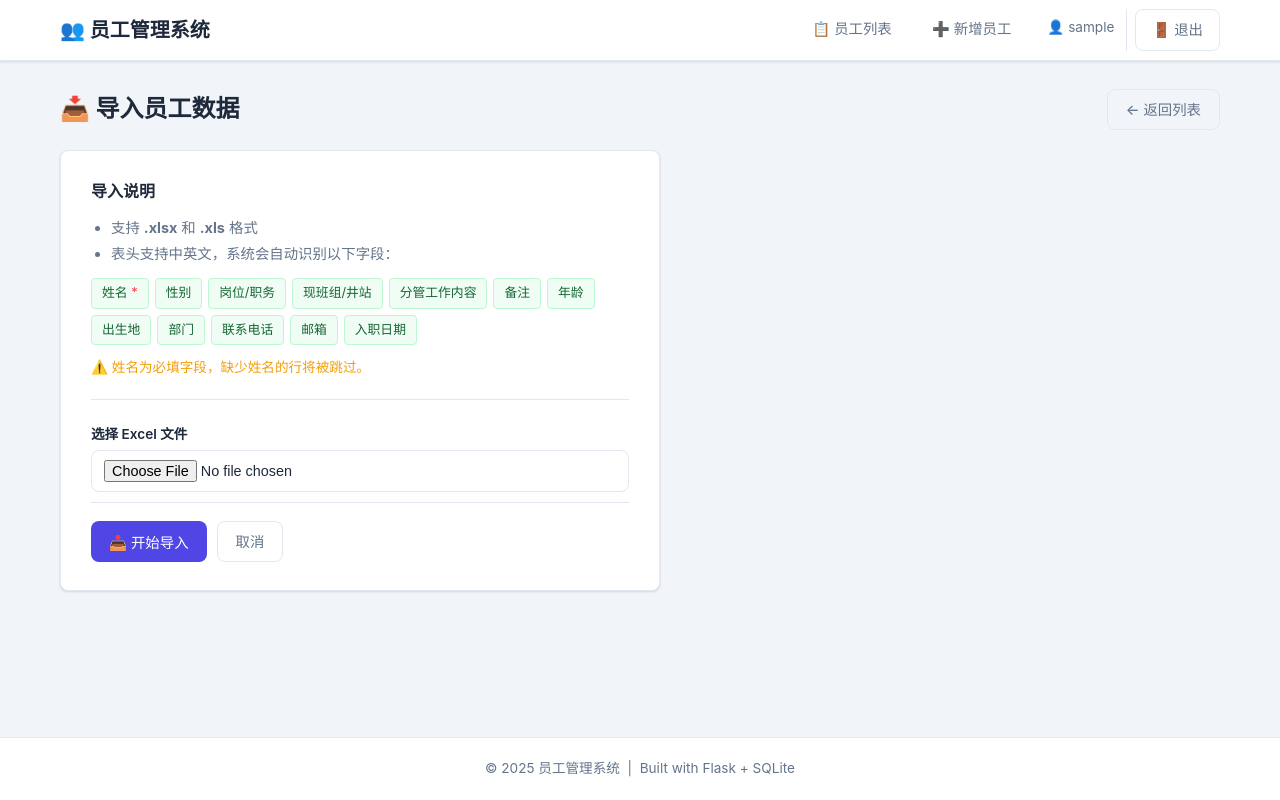
After one commit to cocobobovv/employee-management, a Flask app: page /import in a window 1280 px wide. The commit adds this page. Run offline with Flask 3, Linux system fonts and the light colour scheme; the visitor is signed in with stand-in values (Sample User, id 1); some libraries are stand-ins or nearby versions.

Commit message:
更新员工字段+新增Excel导入功能：添加team_station/work_content/remarks字段；支持.xls/.xlsx导入导出

```diff
--- a/app.py
+++ b/app.py
@@ -13,7 +13,7 @@ from typing import Optional
 from flask import (Flask, render_template, request, redirect,
                    url_for, flash, jsonify, send_file, Response, session)
 from flask_wtf.csrf import CSRFProtect
-from openpyxl import Workbook
+from openpyxl import Workbook, load_workbook
 
 from models import db, Employee, User
 from sqlalchemy.exc import SQLAlchemyError
@@ -40,7 +40,7 @@ with app.app_context():
         admin.set_password('admin123')
         db.session.add(admin)
         db.session.commit()
-        print('✅ 默认管理员已创建：admin / admin123')
+        print('默认管理员已创建：admin / admin123 请及时修改密码！')
 
 
 # ──────────────────────────────────────────────
@@ -114,9 +114,9 @@ def index() -> str:
     if search_query:
         query = query.filter(
             Employee.name.contains(search_query) |
-            Employee.birthplace.contains(search_query) |
-            Employee.department.contains(search_query) |
-            Employee.position.contains(search_query)
+            Employee.team_station.contains(search_query) |
+            Employee.position.contains(search_query) |
+            Employee.department.contains(search_query)
         )
 
     if gender_filter:
@@ -167,12 +167,15 @@ def add() -> str:
             employee = Employee(
                 name=request.form['name'].strip(),
                 gender=request.form['gender'].strip(),
-                age=int(request.form['age']),
-                birthplace=request.form['birthplace'].strip(),
-                department=request.form.get('department', '').strip(),
-                position=request.form.get('position', '').strip(),
-                phone=request.form.get('phone', '').strip(),
-                email=request.form.get('email', '').strip(),
+                age=_parse_int(request.form.get('age')),
+                birthplace=request.form.get('birthplace', '').strip() or None,
+                department=request.form.get('department', '').strip() or None,
+                position=request.form.get('position', '').strip() or None,
+                team_station=request.form.get('team_station', '').strip() or None,
+                work_content=request.form.get('work_content', '').strip() or None,
+                remarks=request.form.get('remarks', '').strip() or None,
+                phone=request.form.get('phone', '').strip() or None,
+                email=request.form.get('email', '').strip() or None,
                 hire_date=hire_date,
             )
             db.session.add(employee)
@@ -202,12 +205,15 @@ def edit(id: int) -> str:
         try:
             employee.name = request.form['name'].strip()
             employee.gender = request.form['gender'].strip()
-            employee.age = int(request.form['age'])
-            employee.birthplace = request.form['birthplace'].strip()
-            employee.department = request.form.get('department', '').strip()
-            employee.position = request.form.get('position', '').strip()
-            employee.phone = request.form.get('phone', '').strip()
-            employee.email = request.form.get('email', '').strip()
+            employee.age = _parse_int(request.form.get('age'))
+            employee.birthplace = request.form.get('birthplace', '').strip() or None
+            employee.department = request.form.get('department', '').strip() or None
+            employee.position = request.form.get('position', '').strip() or None
+            employee.team_station = request.form.get('team_station', '').strip() or None
+            employee.work_content = request.form.get('work_content', '').strip() or None
+            employee.remarks = request.form.get('remarks', '').strip() or None
+            employee.phone = request.form.get('phone', '').strip() or None
+            employee.email = request.form.get('email', '').strip() or None
             hire_date, date_err = _parse_date(request.form.get('hire_date'))
             if date_err:
                 flash(f'❌ {date_err}', 'danger')
@@ -246,13 +252,15 @@ def export_csv() -> Response:
     writer = csv.writer(output)
 
     # 表头
-    writer.writerow(['编号', '姓名', '性别', '年龄', '出生地',
-                     '部门', '职位', '电话', '邮箱', '入职日期'])
+    writer.writerow(['编号', '姓名', '性别', '岗位/职务', '现班组/井站',
+                     '分管工作内容', '备注', '年龄', '出生地',
+                     '部门', '电话', '邮箱', '入职日期'])
 
     for emp in employees:
         writer.writerow([
-            emp.id, emp.name, emp.gender, emp.age, emp.birthplace,
-            emp.department, emp.position, emp.phone, emp.email,
+            emp.id, emp.name, emp.gender, emp.position, emp.team_station,
+            emp.work_content, emp.remarks, emp.age, emp.birthplace,
+            emp.department, emp.phone, emp.email,
             emp.hire_date.strftime('%Y-%m-%d') if emp.hire_date else ''
         ])
 
@@ -270,14 +278,16 @@ def export_excel() -> Response:
     ws.title = '员工信息'
 
     # 表头
-    headers = ['编号', '姓名', '性别', '年龄', '出生地',
-               '部门', '职位', '电话', '邮箱', '入职日期']
+    headers = ['编号', '姓名', '性别', '岗位/职务', '现班组/井站',
+               '分管工作内容', '备注', '年龄', '出生地',
+               '部门', '电话', '邮箱', '入职日期']
     ws.append(headers)
 
     for emp in employees:
         ws.append([
-            emp.id, emp.name, emp.gender, emp.age, emp.birthplace,
-            emp.department, emp.position, emp.phone, emp.email,
+            emp.id, emp.name, emp.gender, emp.position, emp.team_station,
+            emp.work_content, emp.remarks, emp.age, emp.birthplace,
+            emp.department, emp.phone, emp.email,
             emp.hire_date.strftime('%Y-%m-%d') if emp.hire_date else ''
         ])
 
@@ -295,6 +305,98 @@ def export_excel() -> Response:
         as_attachment=True,
         download_name='employees.xlsx'
     )
+
+
+@app.route('/import', methods=['GET', 'POST'])
+@login_required
+def import_employees():
+    """导入 Excel 员工数据"""
+    if request.method == 'POST':
+        file = request.files.get('file')
+        if not file or file.filename == '':
+            flash('❌ 请选择要导入的 Excel 文件', 'danger')
+            return render_template('import.html')
+
+        # 判断文件格式
+        filename = file.filename.lower()
+        if filename.endswith('.xlsx'):
+            try:
+                wb = load_workbook(file)
+            except Exception:
+                flash('❌ 无法读取 .xlsx 文件，请检查格式', 'danger')
+                return render_template('import.html')
+        elif filename.endswith('.xls'):
+            try:
+                # 用 xlrd 读取旧格式
+                import xlrd
+                xls_wb = xlrd.open_workbook(file_contents=file.read())
+                xls_ws = xls_wb.sheet_by_index(0)
+                wb = _xlrd_to_openpyxl(xls_ws)
+            except Exception as e:
+                flash(f'❌ 无法读取 .xls 文件：{str(e)}', 'danger')
+                return render_template('import.html')
+        else:
+            flash('❌ 仅支持 .xls 和 .xlsx 格式', 'danger')
+            return render_template('import.html')
+
+        try:
+            ws = wb.active
+            header_row = [str(c.value or '').strip() for c in ws[1]]
+
+            # 字段名映射（支持中英文表头）
+            field_map = _build_field_map(header_row)
+
+            success_count = 0
+            error_count = 0
+            errors_detail = []
+
+            for row_idx in range(2, ws.max_row + 1):
+                row_data = {}
+                for col_idx, field_name in field_map.items():
+                    cell = ws.cell(row=row_idx, column=col_idx + 1)
+                    row_data[field_name] = str(cell.value).strip() if cell.value is not None else ''
+
+                name = row_data.get('name', '')
+                if not name:
+                    error_count += 1
+                    errors_detail.append(f'第 {row_idx} 行：姓名为空')
+                    continue
+
+                try:
+                    employee = Employee(
+                        name=name,
+                        gender=row_data.get('gender', ''),
+                        age=_parse_int(row_data.get('age')),
+                        birthplace=row_data.get('birthplace') or None,
+                        department=row_data.get('department') or None,
+                        position=row_data.get('position') or None,
+                        team_station=row_data.get('team_station') or None,
+                        work_content=row_data.get('work_content') or None,
+                        remarks=row_data.get('remarks') or None,
+                        phone=row_data.get('phone') or None,
+                        email=row_data.get('email') or None,
+                        hire_date=_parse_date(row_data.get('hire_date'))[0],
+                    )
+                    db.session.add(employee)
+                    success_count += 1
+                except Exception as e:
+                    error_count += 1
+                    errors_detail.append(f'第 {row_idx} 行（{name}）：{str(e)}')
+
+            db.session.commit()
+            msg = f'✅ 导入完成：成功 {success_count} 条'
+            if error_count:
+                msg += f'，失败 {error_count} 条'
+                for err in errors_detail[:5]:
+                    msg += f'<br>  - {err}'
+                if len(errors_detail) > 5:
+                    msg += f'<br>  - ...及其他 {len(errors_detail) - 5} 条错误'
+            flash(msg, 'success' if error_count == 0 else 'warning')
+            return redirect(url_for('index'))
+        except Exception as e:
+            flash(f'❌ 导入失败：{str(e)}', 'danger')
+
+    return render_template('import.html')
 
 
 # ══════════════════════════════════════════════
@@ -350,12 +452,15 @@ def api_create() -> Response:
         employee = Employee(
             name=data['name'],
             gender=data['gender'],
-            age=int(data['age']),
-            birthplace=data['birthplace'],
-            department=data.get('department', ''),
-            position=data.get('position', ''),
-            phone=data.get('phone', ''),
-            email=data.get('email', ''),
+            age=_parse_int(data.get('age')),
+            birthplace=data.get('birthplace') or None,
+            department=data.get('department') or None,
+            position=data.get('position') or None,
+            team_station=data.get('team_station') or None,
+            work_content=data.get('work_content') or None,
+            remarks=data.get('remarks') or None,
+            phone=data.get('phone') or None,
+            email=data.get('email') or None,
             hire_date=hire_date,
         )
         db.session.add(employee)
@@ -417,13 +522,19 @@ def api_update(id: int) -> Response:
         if 'gender' in data:
             employee.gender = data['gender']
         if 'age' in data:
-            employee.age = int(data['age'])
+            employee.age = _parse_int(data['age'])
         if 'birthplace' in data:
             employee.birthplace = data['birthplace']
         if 'department' in data:
             employee.department = data['department']
         if 'position' in data:
             employee.position = data['position']
+        if 'team_station' in data:
+            employee.team_station = data['team_station']
+        if 'work_content' in data:
+            employee.work_content = data['work_content']
+        if 'remarks' in data:
+            employee.remarks = data['remarks']
         if 'phone' in data:
             employee.phone = data['phone']
         if 'email' in data:
@@ -480,17 +591,16 @@ def _validate_employee_data(data):
         errors['gender'] = '性别只能为「男」或「女」'
 
     age_raw = data.get('age', '')
-    try:
-        age = int(age_raw)
-        if age < 16 or age > 100:
-            errors['age'] = '年龄必须在 16 到 100 之间'
-    except (ValueError, TypeError):
-        errors['age'] = '年龄必须是有效数字'
+    if age_raw:
+        try:
+            age = int(age_raw)
+            if age < 16 or age > 100:
+                errors['age'] = '年龄必须在 16 到 100 之间'
+        except (ValueError, TypeError):
+            errors['age'] = '年龄必须是有效数字'
 
     birthplace = data.get('birthplace', '').strip()
-    if not birthplace:
-        errors['birthplace'] = '出生地不能为空'
-    elif len(birthplace) > 100:
+    if birthplace and len(birthplace) > 100:
         errors['birthplace'] = '出生地不能超过 100 个字符'
 
     phone = data.get('phone', '').strip()
@@ -534,6 +644,62 @@ def _parse_date(date_str: Optional[str]) -> tuple[Optional[date], Optional[str]]
         return None, '日期格式不正确（应为 YYYY-MM-DD）'
 
 
+def _build_field_map(header_row):
+    """将 Excel 表头映射到 Employee 模型字段名"""
+    mapping = {
+        '姓名': 'name', 'name': 'name',
+        '性别': 'gender', 'gender': 'gender',
+        '年龄': 'age', 'age': 'age',
+        '出生地': 'birthplace', 'birthplace': 'birthplace',
+        '部门': 'department', 'department': 'department',
+        '岗位': 'position', '职务': 'position',
+        '岗位/职务': 'position', '职位': 'position', 'position': 'position',
+        '现班组': 'team_station', '井站': 'team_station',
+        '现班组/井站': 'team_station', '班组': 'team_station', 'team_station': 'team_station',
+        '分管工作内容': 'work_content', '工作内容': 'work_content',
+        'work_content': 'work_content',
+        '备注': 'remarks', 'remark': 'remarks', 'remarks': 'remarks',
+        '电话': 'phone', '联系电话': 'phone', 'phone': 'phone',
+        '邮箱': 'email', '电子邮箱': 'email', 'email': 'email',
+        '入职日期': 'hire_date', '入职时间': 'hire_date', 'hire_date': 'hire_date',
+        '序号': None, 'id': None, '编号': None,
+    }
+    field_map = {}
+    for col_idx, header in enumerate(header_row):
+        key = header.strip().replace(' ', '')
+        if key in mapping and mapping[key] is not None:
+            field_map[col_idx] = mapping[key]
+        # 中英文分号分隔
+        elif '/' in key:
+            for part in key.split('/'):
+                part = part.strip()
+                if part in mapping and mapping[part] is not None:
+                    field_map[col_idx] = mapping[part]
+                    break
+    return field_map
+
+
+def _xlrd_to_openpyxl(xls_ws):
+    """将 xlrd 的 sheet 转换为 openpyxl 的 Workbook"""
+    wb = Workbook()
+    ws = wb.active
+    for row_idx in range(xls_ws.nrows):
+        for col_idx in range(xls_ws.ncols):
+            cell = xls_ws.cell(row_idx, col_idx)
+            ws.cell(row=row_idx + 1, column=col_idx + 1, value=cell.value)
+    return wb
+
+
+def _parse_int(value):
+    """安全地解析整数，失败返回 None"""
+    if not value:
+        return None
+    try:
+        return int(value)
+    except (ValueError, TypeError):
+        return None
+
+
 def _send_csv_response(output: io.StringIO, filename: str) -> Response:
     """将 CSV 字符串流作为附件响应返回"""
     output_bytes = io.BytesIO(output.getvalue().encode('utf-8-sig'))
@@ -571,7 +737,7 @@ def server_error(e) -> tuple[str, int]:
 def init_db() -> None:
     """初始化数据库（创建所有表）"""
     db.create_all()
-    print('✅ 数据库表已创建。')
+    print('数据库表已创建。')
 
 
 # ──────────────────────────────────────────────
--- a/static/style.css
+++ b/static/style.css
@@ -480,3 +480,46 @@ a:hover {
     font-size: 0.8rem;
     color: var(--text-secondary);
 }
+
+/* ── 导入页面 ── */
+.import-info {
+    margin-bottom: 24px;
+    padding-bottom: 20px;
+    border-bottom: 1px solid var(--border);
+}
+
+.import-info h3 {
+    font-size: 1rem;
+    font-weight: 600;
+    margin-bottom: 10px;
+}
+
+.import-info ul {
+    padding-left: 20px;
+    color: var(--text-secondary);
+    font-size: 0.9rem;
+    line-height: 1.8;
+}
+
+.import-fields {
+    display: flex;
+    flex-wrap: wrap;
+    gap: 6px;
+    margin: 12px 0;
+}
+
+.field-tag {
+    display: inline-block;
+    padding: 4px 10px;
+    background: #f0fdf4;
+    color: #166534;
+    border: 1px solid #bbf7d0;
+    border-radius: 4px;
+    font-size: 0.8rem;
+}
+
+.import-note {
+    font-size: 0.85rem;
+    color: var(--warning);
+    margin-top: 8px;
+}
--- /dev/null
+++ b/templates/import.html
@@ -0,0 +1,49 @@
+{% extends "base.html" %}
+{% block title %}导入员工数据 — 员工管理系统{% endblock %}
+{% block content %}
+
+<div class="page-header">
+    <h1>📥 导入员工数据</h1>
+    <a href="{{ url_for('index') }}" class="btn btn-outline">← 返回列表</a>
+</div>
+
+<div class="form-card" style="max-width: 600px;">
+    <div class="import-info">
+        <h3>导入说明</h3>
+        <ul>
+            <li>支持 <strong>.xlsx</strong> 和 <strong>.xls</strong> 格式</li>
+            <li>表头支持中英文，系统会自动识别以下字段：</li>
+        </ul>
+        <div class="import-fields">
+            <span class="field-tag">姓名 <span class="required">*</span></span>
+            <span class="field-tag">性别</span>
+            <span class="field-tag">岗位/职务</span>
+            <span class="field-tag">现班组/井站</span>
+            <span class="field-tag">分管工作内容</span>
+            <span class="field-tag">备注</span>
+            <span class="field-tag">年龄</span>
+            <span class="field-tag">出生地</span>
+            <span class="field-tag">部门</span>
+            <span class="field-tag">联系电话</span>
+            <span class="field-tag">邮箱</span>
+            <span class="field-tag">入职日期</span>
+        </div>
+        <p class="import-note">⚠️ 姓名为必填字段，缺少姓名的行将被跳过。</p>
+    </div>
+
+    <form method="POST" action="{{ url_for('import_employees') }}" enctype="multipart/form-data" class="employee-form">
+        <input type="hidden" name="csrf_token" value="{{ csrf_token() }}">
+
+        <div class="form-group">
+            <label for="file">选择 Excel 文件</label>
+            <input type="file" id="file" name="file" class="input" accept=".xlsx,.xls" required>
+        </div>
+
+        <div class="form-actions">
+            <button type="submit" class="btn btn-primary">📥 开始导入</button>
+            <a href="{{ url_for('index') }}" class="btn btn-outline">取消</a>
+        </div>
+    </form>
+</div>
+
+{% endblock %}
```
Also changed, not shown: models.py (+10 -10 lines), templates/add.html (+33 -12 lines), templates/edit.html (+31 -10 lines), templates/index.html (+8 -11 lines), 1 other file.
